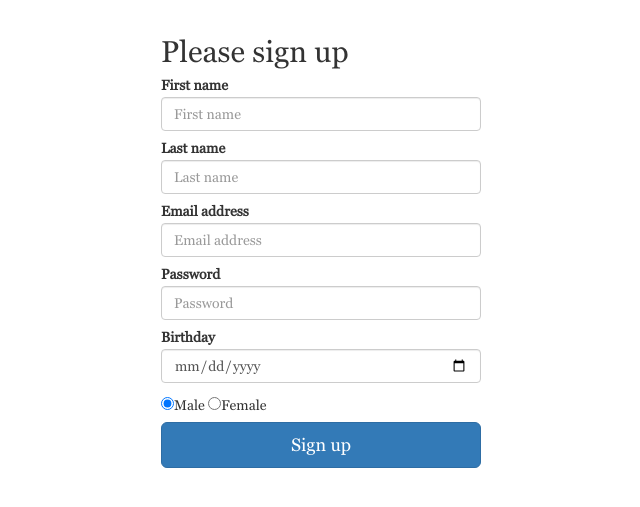
After one commit to trung94nd/template-bootstrap, a PHP site: page /signup.php in a window 1280 px wide. The commit adds this page. Shown: the top 507 px of the page, without its empty margins (319-959 px from the left). Run offline with PHP 8.4, Linux system fonts and the light colour scheme.

Commit message:
signin, signup php

```diff
--- /dev/null
+++ b/config.php
@@ -0,0 +1,7 @@
+<?php
+    define('DB_HOST', 'localhost');
+    define('DB_USER', 'root');
+    define('DB_PASSWORD', 'root');
+    define('DB_DATABASE', 'blogs');
+    $GLOBALS['db'] = mysqli_connect(DB_HOST,DB_USER,DB_PASSWORD,DB_DATABASE);
+ ?>
--- /dev/null
+++ b/function.php
@@ -0,0 +1,38 @@
+<?php
+    include('./config.php');
+
+    function checksignin($email,$password)
+    {
+        $email = mysqli_real_escape_string($GLOBALS['db'],$email);
+        $password = mysqli_real_escape_string($GLOBALS['db'],$password);
+        $password = md5($password);
+        $sql = "SELECT id FROM users WHERE email = '$email' and password = '$password'";
+        $result = mysqli_query($GLOBALS['db'],$sql);
+        return $result;
+    }
+
+    function checksigninemail($email)
+    {
+        $ses_sql = mysqli_query($GLOBALS['db'],"SELECT * FROM users WHERE email = '$email' ");
+        return mysqli_fetch_array($ses_sql,MYSQLI_ASSOC);
+    }
+
+    function insertsignup($firstname,$lastname,$email,$password,$brtday,$gender)
+    {
+        $password = mysqli_real_escape_string($GLOBALS['db'],$password);
+        $password = md5($password);
+        $sql = "INSERT INTO users(firstname,lastname,email,password,brtday,gender) VALUES('$firstname',N'$lastname','$email','$password','$brtday','$gender')";
+        $result = mysqli_query($GLOBALS['db'],$sql);
+        return $result;
+    }
+
+    function checksignupemail($email)
+    {
+        $sql = mysqli_query($GLOBALS['db'],"SELECT id,email FROM users WHERE email = '$email' ");
+        $result = mysqli_fetch_array($sql,MYSQLI_ASSOC);
+        if (count($result) > 0) {
+            return true;
+        }
+        return false;
+    }
+ ?>
--- a/index.html
+++ b/index.html
@@ -27,9 +27,9 @@
                     <div class="container-fluid">
                         <div class="row">
                             <div class="col-sm-4 col-sm-offset-8 col-xs-offset-3 col-xs-9 input-group padding-top-30 padding-bottom-10 padding-right text-right">
-                                <input type="text" class="form-control" placeholder="Search Term Here">
+                                <input type="text" class="form-control customize-control" placeholder="Search Term Here">
                                 <span class="input-group-btn">
-                                    <button class="btn btn-default glyphicon glyphicon-search" type="button"></button>
+                                    <button class="btn btn-default glyphicon glyphicon-search customize-btn" type="button"></button>
                                 </span>
                             </div><!-- /input-group -->
                         </div>
--- /dev/null
+++ b/logout.php
@@ -0,0 +1,6 @@
+<?php
+   session_start();
+   if(session_destroy()) {
+      header("Location: login.php");
+   }
+?>
--- a/public/css/style.css
+++ b/public/css/style.css
@@ -80,13 +80,13 @@ body {
     margin: -13px 0 !important;
     padding: 0 15px !important;
 }
-.form-control{
+.customize-control{
     background-color: #1f232c !important;
     border-radius: 14px !important;
     color: #cccccc !important;
     box-shadow: none !important;
 }
-.btn {
+.customize-btn {
     padding: 4px 6px !important;
     border-radius: 50% !important;
     background: #11131a !important;
@@ -146,6 +146,12 @@ body {
 }
 
 /* ---------------- MAIN ------------------- */
+.form-signin,.form-signup {
+    max-width: 350px;
+    padding: 15px;
+    margin: 0 auto;
+}
+
 .main-header {
     background: #e7e7e7;
     border-bottom: 5px solid #dadada;
@@ -239,10 +245,10 @@ body {
 .newsletter{
     padding: 10px 12px;
 }
-.footer div input {
+.footer div input, .customize-input {
     margin-bottom: 10px;
 }
-.btn,.form-control,.newsletter,.footer div input{
+.customize-btn,.customize-control,.newsletter,.footer div input{
     border: 0 !important;
 }
 .footer-copyright p {
@@ -264,7 +270,7 @@ body {
     .navbar-toggle{
         margin-top: -8px !important;
     }
-    .form-control{
+    .customize-control{
         width: 210px !important;
         height: 25px !important;
         float: right !Important;
@@ -285,9 +291,6 @@ body {
     .content-post{
         padding: 0 15px;
     }
-    /*.main-header{
-        text-align: center !important;
-    }*/
     .main-header p {
         font-size: 18px;
         padding: 20px 0 12px 0;
--- /dev/null
+++ b/signup.html
@@ -0,0 +1,56 @@
+<!DOCTYPE html>
+<html>
+    <head>
+        <meta charset="utf-8">
+        <meta http-equiv="X-UA-Compatible" content="IE=edge">
+        <meta name="viewport" content="width=device-width, initial-scale=1">
+        <!-- The above 3 meta tags *must* come first in the head; any other head content must come *after* these tags -->
+        <title>Tiêu đề bài viết</title>
+
+        <!-- Bootstrap -->
+        <!-- HTML5 shim and Respond.js for IE8 support of HTML5 elements and media queries -->
+        <!-- WARNING: Respond.js doesn't work if you view the page via file:// -->
+        <!--[if lt IE 9]>
+          <script src="https://oss.maxcdn.com/html5shiv/3.7.3/html5shiv.min.js"></script>
+          <script src="https://oss.maxcdn.com/respond/1.4.2/respond.min.js"></script>
+        <![endif]-->
+        <meta http-equiv="X-UA-Compatible" content="IE=edge">
+        <meta name="viewport" content="width=device-width, initial-scale=1">
+        <link rel="stylesheet" href="../../../public/css/style.css">
+        <link rel="stylesheet" href="https://maxcdn.bootstrapcdn.com/font-awesome/4.7.0/css/font-awesome.min.css">
+        <link rel="stylesheet" href="https://maxcdn.bootstrapcdn.com/bootstrap/3.3.7/css/bootstrap.min.css" integrity="sha384-BVYiiSIFeK1dGmJRAkycuHAHRg32OmUcww7on3RYdg4Va+PmSTsz/K68vbdEjh4u" crossorigin="anonymous">
+    </head>
+    <body>
+        <div class="container">
+            <span></span>
+            <div class="form-signup">
+                <form method="post">
+                    <span><?php echo isset($signupErr) ? $signupErr : ''?></span>
+                    <h2 class="form-signin-heading">Please sign up</h2>
+                    <label for="inputFirstname">First name</label>
+                    <input type="text" name="inputFirstname" class="form-control customize-input" placeholder="First name">
+                    <span><?php echo isset($Firstname) ? $Firstname : ''?></span>
+                    <label for="inputLastname">Last name</label>
+                    <input type="text" name="inputLastname" class="form-control customize-input" placeholder="Last name">
+                    <span><?php echo isset($Lastname) ? $Lastname : ''?></span>
+                    <label for="inputEmail">Email address</label>
+                    <input type="email" name="inputEmail"  class="form-control customize-input" placeholder="Email address">
+                    <span><?php echo isset($email_error) ? $email_error : ''?></span>
+                    <label for="inputPassword">Password</label>
+                    <input type="password" name="inputPassword" class="form-control customize-input" placeholder="Password">
+                    <span><?php echo isset($passwordErr) ? $passwordErr : ''?></span>
+                    <label for="inputBirthday">Birthday</label>
+                    <input type="date" name="inputBirthday" class="form-control customize-input" placeholder="YYYY/MM/DD">
+                    <span><?php echo isset($brtdayErr) ? $brtdayErr : ''?></span>
+                    <div class="customize-input">
+                        <input type="radio" name="gender" value="1" checked="checked">Male
+                        <input type="radio" name="gender" value="0">Female
+                    </div>
+                    <button class="btn btn-lg btn-primary btn-block" type="submit">Sign up</button>
+                </form>
+            </div>
+         </div>
+        <script src="https://ajax.googleapis.com/ajax/libs/jquery/1.12.4/jquery.min.js"></script>
+        <script src="https://maxcdn.bootstrapcdn.com/bootstrap/3.3.7/js/bootstrap.min.js" integrity="sha384-Tc5IQib027qvyjSMfHjOMaLkfuWVxZxUPnCJA7l2mCWNIpG9mGCD8wGNIcPD7Txa" crossorigin="anonymous"></script>
+    </body>
+</html>
--- /dev/null
+++ b/signup.php
@@ -0,0 +1,40 @@
+<?php
+    include './function.php';
+    if ($_SERVER['REQUEST_METHOD'] == 'POST') {
+        if (empty($_POST['inputFirstname'])) {
+            $Firstname = 'Firstname is required';
+        }
+        if (empty($_POST['inputLastname'])) {
+            $Lastname = 'Lastname is required';
+        }
+        if (empty($_POST['inputEmail'])) {
+            $email_error = "Email is required";
+        }elseif (!filter_var($_POST['inputEmail'], FILTER_VALIDATE_EMAIL)) {
+            $email_error = "Invalid email format";
+        }elseif (checksignupemail($_POST['inputEmail'])) {
+            $email_error = "Email already exists";
+        }
+        if (empty($_POST['inputBirthday'])) {
+            $brtdayErr = 'Birthday is required';
+        }
+        if (empty($_POST['inputPassword'])) {
+            $passwordErr = "Password is required";
+        }
+        if (!empty($_POST['inputFirstname']) && !empty($_POST['inputLastname']) && !empty($_POST['inputEmail']) && filter_var($_POST['inputEmail'], FILTER_VALIDATE_EMAIL) && !empty($_POST['inputBirthday']) && !empty($_POST['inputPassword']) && !checksignupemail($_POST['inputEmail'])) {
+            $firstname = $_POST['inputFirstname'];
+            $lastname = $_POST['inputLastname'];
+            $email = $_POST['inputEmail'];
+            $password = $_POST['inputPassword'];
+            $password = md5($password);
+            $brtday = $_POST['inputBirthday'];
+            $gender = $_POST['gender'];
+            $users = insertsignup($firstname,$lastname,$email,$password,$brtday,$gender);
+            if ($users) {
+                $signupErr = 'Sign Up Success';
+            }else{
+                $signupErr = 'Sign up failed';
+            }
+        }
+
+    }include './signup.html';
+ ?>
--- a/system/config/config.php
+++ /dev/null
@@ -1,5 +0,0 @@
-<?php
-    define('DB_HOST', 'localhost');
-    define('DB_USER', 'root');
-    define('DB_PASSWORD', 'root');
- ?>
```
Also changed, not shown: blog.html (renamed from public/template/site/blog.html, +15 -15 lines), session.php (added, +12 -0 lines), signin.html (added, +48 -0 lines), signin.php (added, +25 -0 lines).
